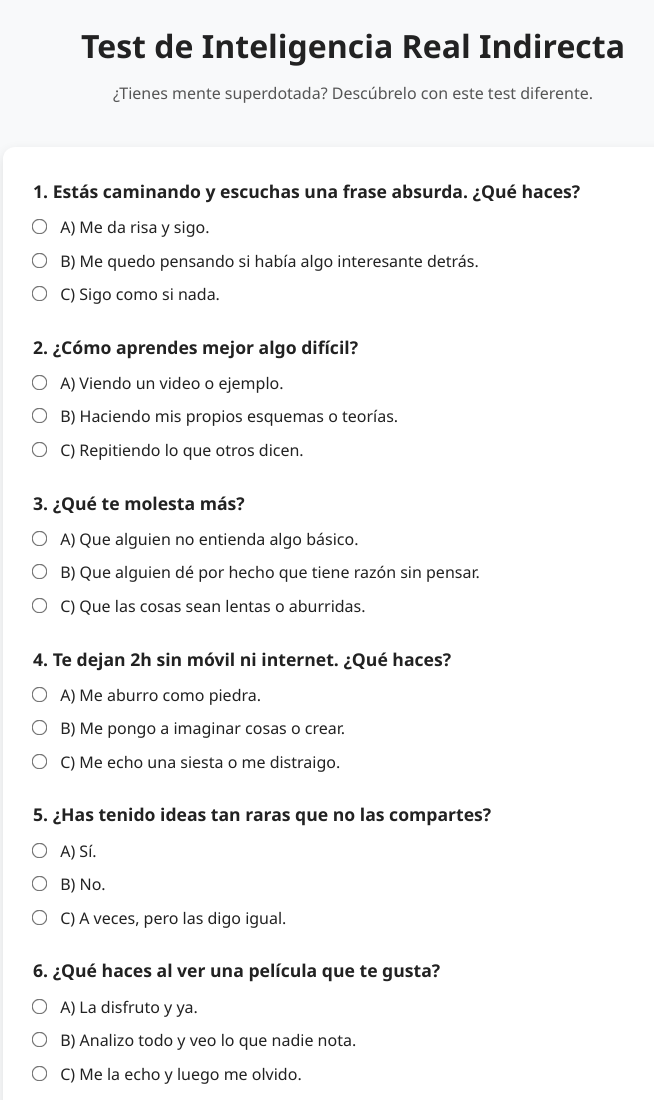
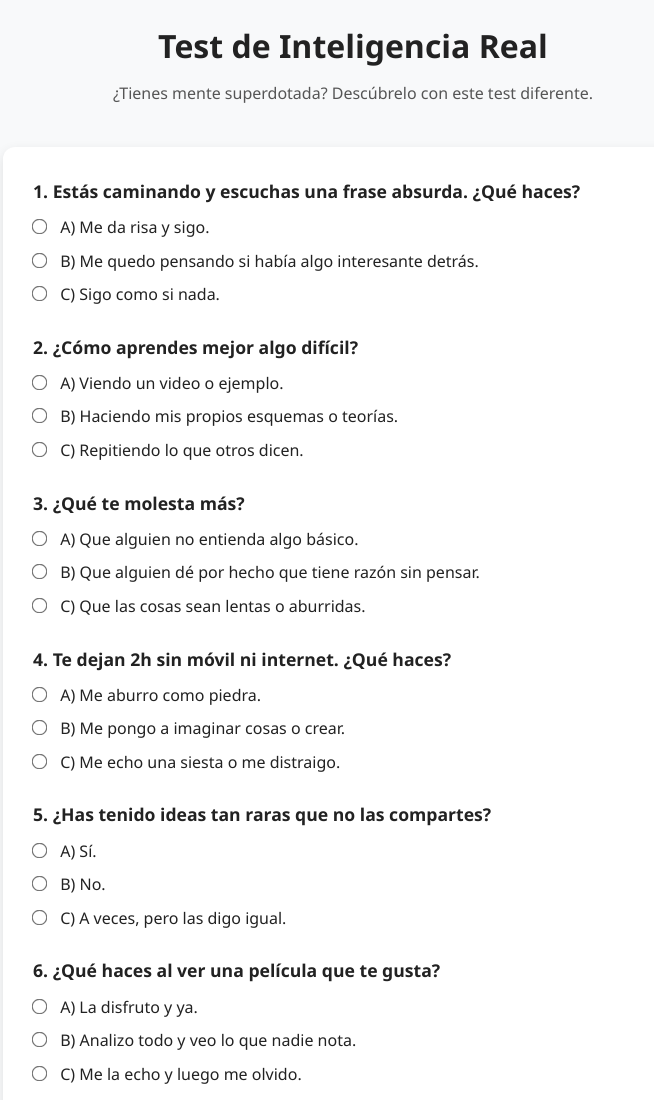
Before and after one commit to adrianrs928222/Test-de-inteligencia, a plain HTML site: page index.html in a window 1280 px wide. Shown: the top 1100 px of the page, without its empty margins (287-941 px from the left). Drawn offline with Linux system fonts and the light colour scheme.

Commit message:
index.html

```diff
--- a/index.html
+++ b/index.html
@@ -111,7 +111,7 @@
 <body>
 
   <header>
-    <h1>Test de Inteligencia Real Indirecta</h1>
+    <h1>Test de Inteligencia Real</h1>
     <p>¿Tienes mente superdotada? Descúbrelo con este test diferente.</p>
   </header>
 
```
